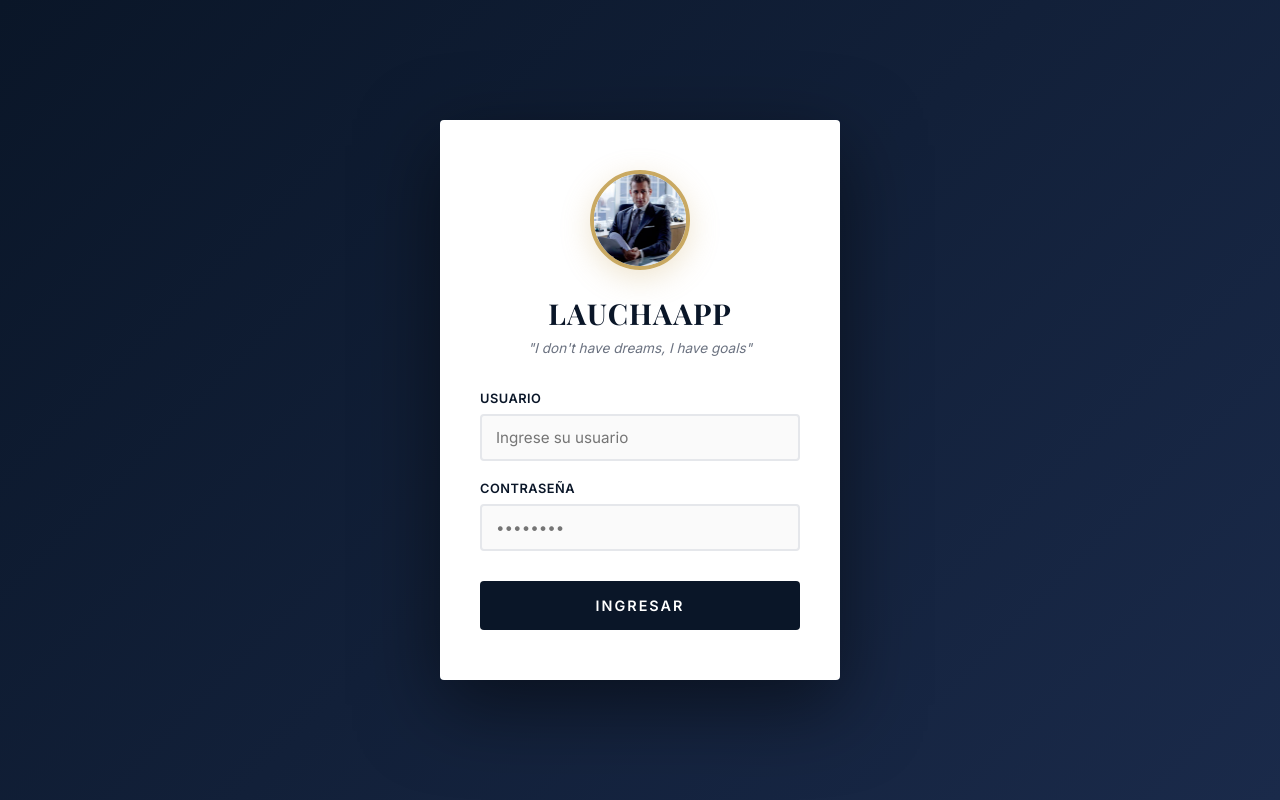
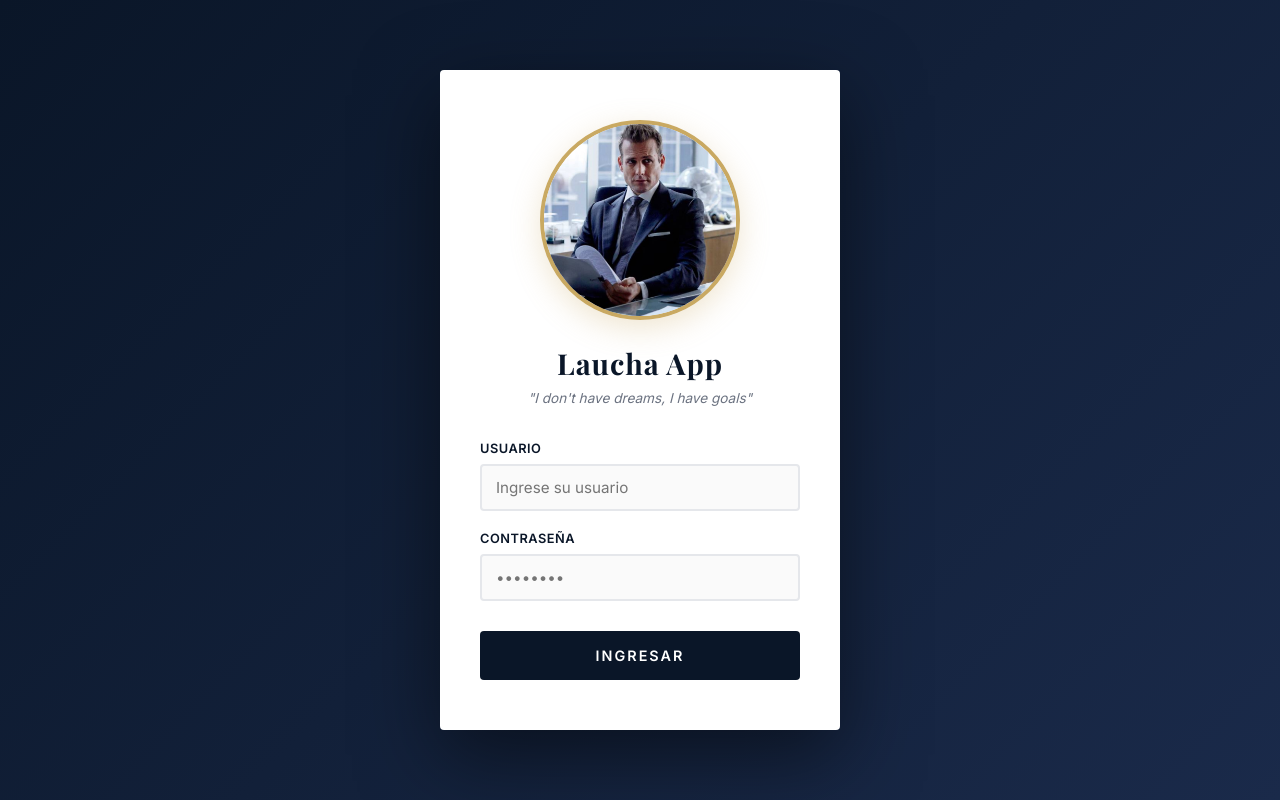
Before and after one commit to amantalian/LauchaApp, a plain HTML site: page index.html in a window 1280 px wide. Drawn offline with nearby package versions, Linux system fonts and the light colour scheme.

Commit message:
🖼️ Bigger Harvey + 'Laucha App' branding

```diff
--- a/index.html
+++ b/index.html
@@ -89,8 +89,8 @@
         }
 
         .login-box .avatar {
-            width: 100px;
-            height: 100px;
+            width: 200px;
+            height: 200px;
             border-radius: 50%;
             object-fit: cover;
             margin-bottom: 20px;
@@ -645,7 +645,7 @@
     <div class="login-container" id="loginScreen">
         <div class="login-box">
             <img src="harvey.jpg" alt="Harvey Specter" class="avatar">
-            <div class="brand">LAUCHAAPP</div>
+            <div class="brand">Laucha App</div>
             <p class="tagline">"I don't have dreams, I have goals"</p>
             <div class="form-group">
                 <label>Usuario</label>
@@ -664,7 +664,7 @@
     <div class="app-container" id="appScreen">
         <header class="app-header">
             <div class="logo">
-                <span>⚖</span> LAUCHAAPP
+                <span>⚖</span> Laucha App
             </div>
             <button class="logout-btn" onclick="logout()">
                 <span id="loggedUser"></span> · Cerrar sesión
```
